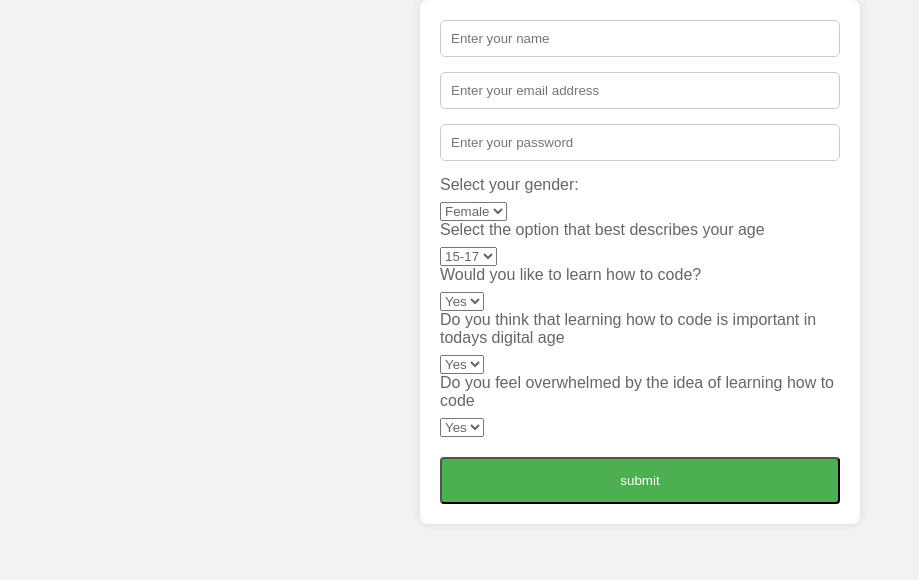
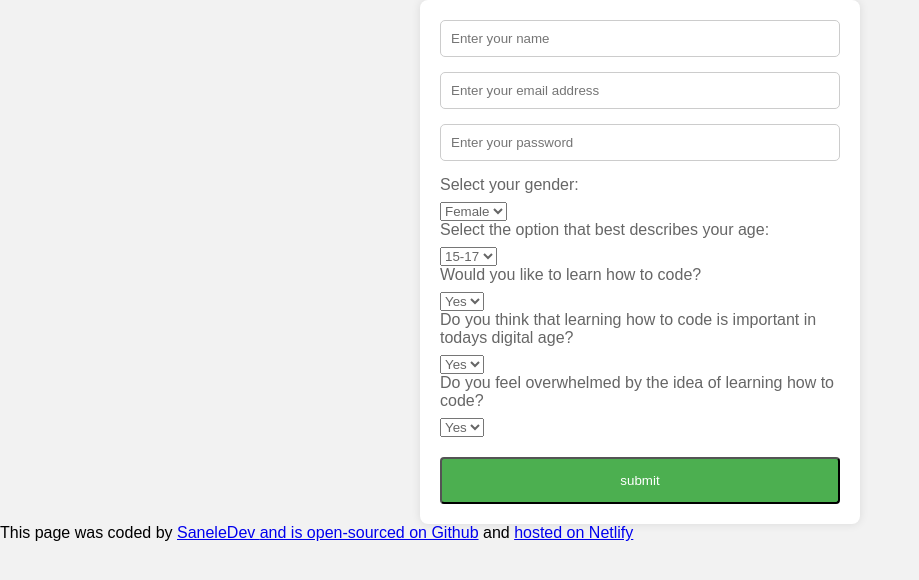
Before and after one commit to Sanele22-blip/HTML-Forms, a plain HTML site: page index.html in a window 1280 px wide. Shown: the part 108-688 px from the top of the page, without its empty margins (0-919 px from the left). Drawn offline with Linux system fonts and the light colour scheme.

Commit message:
Added links on my html

```diff
--- a/index.html
+++ b/index.html
@@ -32,7 +32,7 @@
     <option value="Male">Male</option>
 </select>
 
-<label for="Age">Select the option that best describes your age</label>
+<label for="Age">Select the option that best describes your age:</label>
 <select name="Age" id="Age">
 <option value="Between 15 && 17">15-17</option>
 <option value="Between 18 && 25">18-25</option>
@@ -48,13 +48,13 @@
 <option value="No">No</option>
 </select>
 
-<label for="Importance">Do you think that learning how to code is important in todays digital age</label>
+<label for="Importance">Do you think that learning how to code is important in todays digital age?</label>
 <select name="importance" id="importance">
     <option value="Yes">Yes</option>
     <option value="No">No</option>
 </select>
 
-<label for="Overwhelmed">Do you feel overwhelmed by the idea of learning how to code</label>
+<label for="Overwhelmed">Do you feel overwhelmed by the idea of learning how to code?</label>
 <select name="overwhelmed" id="overwhelmed">
     <option value="Yes">Yes</option>
     <option value="Yes">Yes</option>
@@ -62,5 +62,13 @@
 
 <input type="submit" value="submit" class="submit-button"/>
     </form>
+    <footer>
+        This page was coded by
+        <a href="https://github.com/Sanele22-blip/">SaneleDev
+ </a>
+       <a href="https://github.com/Sanele22-blip/HTML-Forms">and is open-sourced on Github</a> and
+       <a href="https://extraordinary-tiramisu-bdbb06.netlify.app/">hosted on Netlify</a>
+    </footer>
 </body>
+
 </html>
```
